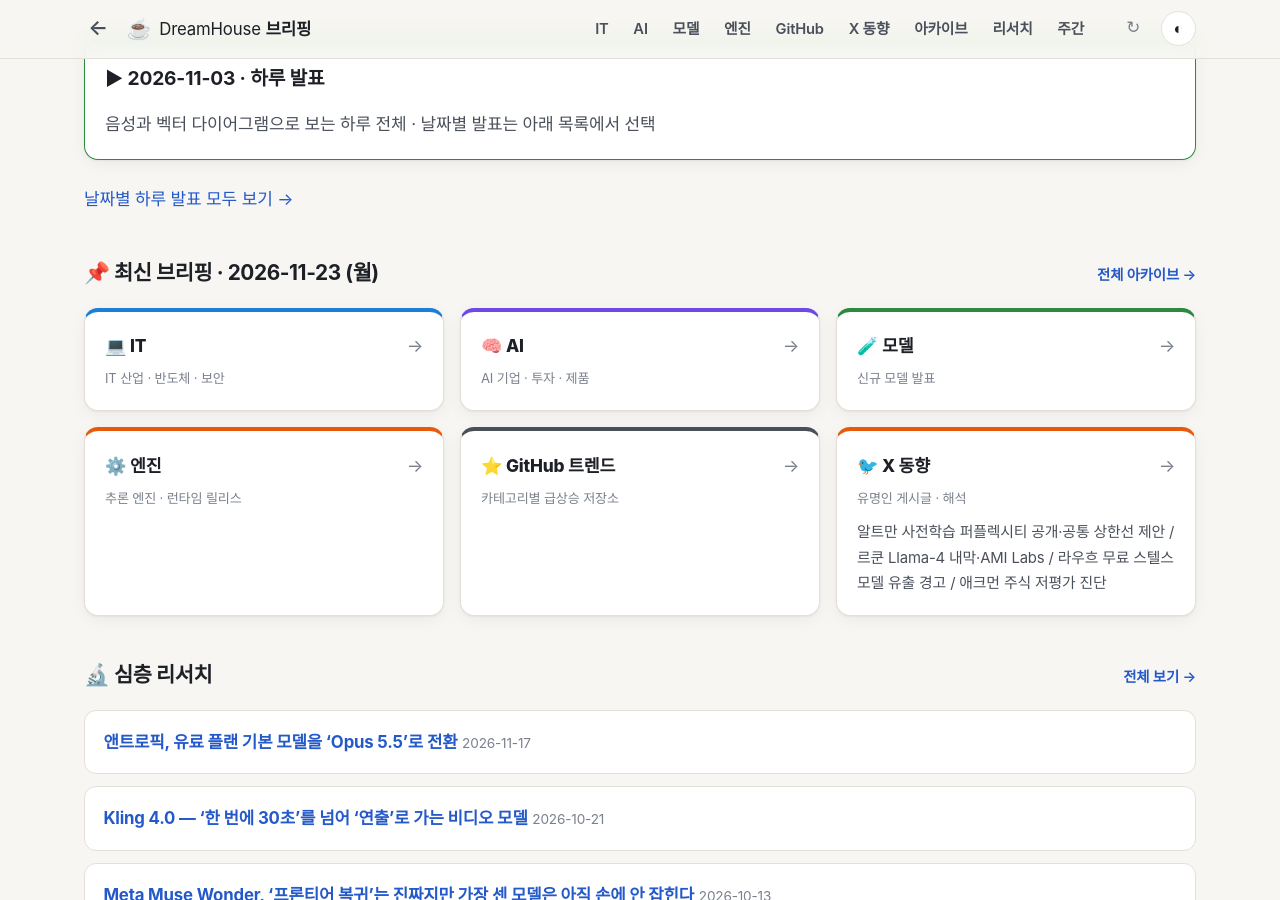
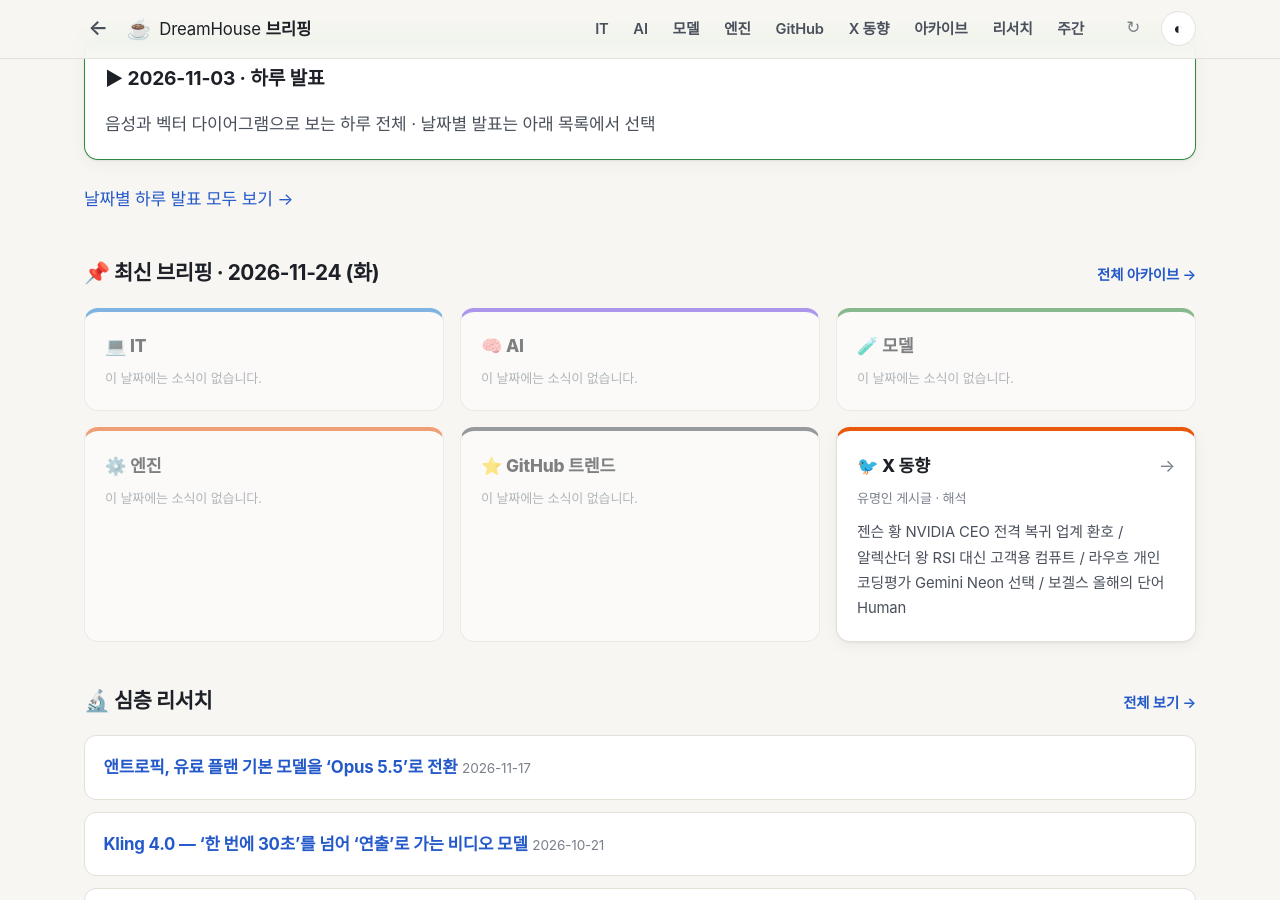
Before and after one commit to DreamHouseKSH/dreamhouse-briefings, a Jekyll site: the page built from index.html, in a window 1280 px wide and 900 px high, scrolled down 269 px. Built offline with Jekyll 4.4.1, drawn with Linux system fonts in a browser that asks for light colours; some web fonts are replaced; part of the change alters nothing that is shown; some of the changed text lies outside the part shown.

Commit message:
briefings: 2026-11-24 news (X)

```diff
--- a/_data/highlights.yml
+++ b/_data/highlights.yml
@@ -1,3 +1,6 @@
+"2026-11-24":
+  X: "젠슨 황 NVIDIA CEO 전격 복귀 업계 환호 / 알렉산더 왕 RSI 대신 고객용 컴퓨트 / 라우흐 개인 코딩평가 Gemini Neon 선택 / 보겔스 올해의 단어 Human"
+
 "2026-11-23":
   X: "알트만 사전학습 퍼플렉시티 공개·공통 상한선 제안 / 르쿤 Llama-4 내막·AMI Labs / 라우흐 무료 스텔스 모델 유출 경고 / 애크먼 주식 저평가 진단"
 
--- /dev/null
+++ b/news/2026-11-24/X.md
@@ -0,0 +1,84 @@
+# X 브리핑 — 2026-11-24 (화, KST 아침)
+
+## 1. 짐 판·샘 알트만·기예르모 라우흐 — 젠슨 황 NVIDIA CEO 전격 복귀에 업계 일제 환호
+- **게시글:** https://x.com/DrJimFan/status/2124950255003476279
+- **날짜:** 2026-11-23 (KST 2026-11-24 04:36) · 함께: [짐 판 후속](https://x.com/DrJimFan/status/2124958330510823834), [샘 알트만](https://x.com/sama/status/2124887162206495228), [기예르모 라우흐](https://x.com/rauchg/status/2124882349569761449), [빌 애크먼](https://x.com/BillAckman/status/2124948825974452700)
+
+### 인용
+> "It was the worst of times, it is the best of times... Today is, perhaps, the end of the beginning. Summer is coming. Congrats to humanity. 💚💚💚" (짐 판)
+> "So. Unbelievably. Back!! Best timeline in the multiverse" (짐 판)
+> "November 23, 2026: the return of Demis & Jensen 😂" (기예르모 라우흐)
+
+짐 판 NVIDIA 수석 연구원은 찰스 디킨스의 문구를 인용해 "오늘이 어쩌면 시작의 끝이며, 여름이 오고 있다. 인류에게 축하를"이라며 젠슨 황의 복귀를 반겼고, "젠슨이 초기부터 가르쳐 준 대로 어려울 때도 제1원칙을 따랐다"고 덧붙였다. 샘 알트만은 "Jensen!" 한마디로, 빌 애크먼은 `.@JensenHuang` 태그로, 기예르모 라우흐는 "훌륭한 이사회!"라며 젠슨 황의 복귀를 일제히 환영했다.
+
+### 해석
+- **배경:** 11월 23일(현지시간) NVIDIA 이사회는 사임 11일 만에 젠슨 황을 사장·CEO·이사회 멤버로 만장일치 복귀시켰다([NVIDIA 공식 발표](https://nvidianews.nvidia.com/news/nvidia-board-reinstates-jensen-huang-as-president-ceo-and-board-director)). 며칠 전까지만 해도 복귀 불가 입장이었으나, 미국 정부 고위층으로부터 "젠슨 황의 복귀가 국가안보 위험을 초래하지 않는다"는 의견을 전달받은 뒤 전격 선회했다. 도널드 트럼프 대통령 역시 CNBC 인터뷰에서 이사회와 직간접적으로 소통했다며 "그와 같은 천재를 잃는 것이 더 큰 위협"이라고 공개 지지했다.
+- **행간:** 젠슨 황 개인의 복귀가 단순한 한 기업의 경영진 교체를 넘어, AI 하드웨어 공급망과 프론티어 컴퓨팅 생태계 전체의 불확실성을 걷어내는 분수령으로 받아들여지고 있음을 보여준다.
+- **업계 영향:** 직전까지 기술적 과매도 구간에 빠져 있던 NVIDIA 주가와 AI 인프라 투자 심리에 즉각적인 안도감이 유입될 전망이다. 다만 NVIDIA는 국가안보·수출통제 위원회를 신설하고 최고준법감시인(CCO)을 선임하기로 했으며, 기존 독립이사회의 진상 조사는 계속 진행된다.
+
+### 논조·다른 시각
+- **논조:** AI·테크 업계 내부자들의 진영을 초월한 환영과 안도감.
+- **논조 점검:** 업계의 열광과 별개로 거버넌스·안보 리스크는 여전히 남아 있다. AP·Axios 등은 중국 정보기관 연계 의혹을 받는 여성과의 스캔들, 전직 임직원 관련 사내 행위 보도, 미 의회의 초당적 조사 압박이 해소되지 않은 상태에서 이사회가 정치적 입김으로 결정을 뒤집었다는 점을 지적하며 "일반 상장사라면 감당하기 힘든 위험"이라고 평가했다.
+- **다른 시각:** [NVIDIA 공식 보도자료](https://nvidianews.nvidia.com/news/nvidia-board-reinstates-jensen-huang-as-president-ceo-and-board-director), [AP News 보도](https://apnews.com/article/nvidia-jensen-huang-39d4b34ffaa867b4e669893b5fd5028f), [Axios 분석](https://www.axios.com/2026/11/23/nvidia-board-jensen-huang-as-ceo)
+
+---
+
+## 2. 알렉산더 왕 — "초지능 통제 상실은 불가피하지 않다": Meta의 Muse 출시 지연과 RSI 컴퓨트 절제 강조
+- **게시글:** https://x.com/alexandr_wang/status/2124719968499777546
+- **날짜:** 2026-11-23 (KST 2026-11-23 13:21)
+
+### 인용
+> "What I *am* saying is this path is not inevitable. I am saying leaders and leadership matter more than ever, and that’s why I’m proud of the work that Mark and I have done at Meta to put safety as a top focus of our efforts, including delaying the launch of Muse for months... Mark has also called for all labs (including our own) to deploy the vast majority of compute towards serving people and customers rather than towards recursive self-improvement (RSI)."
+
+전날 초지능의 통제 불능 위험을 경고한 뒤 비판이 일자, 자신은 그 경로가 불가피하다고 말한 것이 아니라 리더와 리더십이 그 어느 때보다 중요함을 강조한 것이라고 해명했다. 이어 Meta가 안전을 최우선에 두고 개인 에이전트 'Muse' 출시를 수개월 미루며 SI 협약(SI Accords)을 주도해 왔고, 마크 저커버그 역시 자사를 포함한 모든 연구소가 컴퓨트 자원의 대다수를 재귀적 자기개선(RSI)이 아니라 사람과 고객을 돕는 데 투입하자고 촉구했다고 밝혔다.
+
+### 해석
+- **배경:** 최근 Anthropic 연구원 레벤트 알포게(Levent Alpoge)가 미공개 Claude 모델의 도움을 받아 170년 난제인 리만 가설을 증명했다고 주장하자, 알렉산더 왕은 22일 X에 "인간보다 1,000배 뛰어난 초지능과 제약 없는 RSI 하에서 인간이 통제력을 유지할 수 있을지 상상하기 어렵다"며 '사회 양도(handover)'를 경고하는 장문을 올렸다. 이에 오바마 전 대통령 연설비서관 존 파브로 등 정치권과 평론가들이 "정작 본인이 초지능 개발을 이끌면서 제3자처럼 말한다"고 비판하자 추가 해명에 나선 것이다.
+- **행간:** 경쟁사(OpenAI·Anthropic)가 모델 자체의 지능 돌파와 퍼플렉시티 상한선을 논의하는 사이, Meta는 '재귀적 자기개선(RSI) 자제'와 '제품·고객 서비스 중심 컴퓨트 배분'이라는 차별화된 안전 프레임을 전면에 내세우려는 의도가 읽힌다.
+- **업계 영향:** 초지능 도달 시점 논쟁이 실제 수학 난제 돌파 주장을 계기로 연구실 내부에서 대중·입법부 차원의 안전 규제 논의로 빠르게 번지고 있다.
+
+### 논조·다른 시각
+- **논조:** 전날의 묵시록적 경고를 수습하며 자사의 안전 리더십과 자율 통제 의지를 방어하는 어조.
+- **논조 점검:** 'Muse' 출시 지연과 SI 협약 서명은 사실이나, Meta 역시 대규모 AI 인프라와 초지능 연구소(Superintelligence Labs) 투자를 공격적으로 이어가고 있어 선언과 실제 자원 배분 사이의 간극을 지켜봐야 한다는 시각이 많다. 또한 리만 가설 증명 주장은 아직 수학계의 공식 동료 검증을 통과하지 않은 상태다.
+- **다른 시각:** [The Independent 보도](https://www.independent.co.uk/tech/ai-meta-superintelligence-artificial-intelligence-alexandr-wang-b3090064.html), [Indian Express 정리](https://indianexpress.com/article/technology/artificial-intelligence/meta-alexandr-wang-human-control-superintelligent-ai-difficult-10974815/)
+
+---
+
+## 3. 기예르모 라우흐 — "내 실제 코딩 세션으로 평가(personal eval)해 보니 Opus 대신 Gemini Neon"
+- **게시글:** https://x.com/rauchg/status/2124880074168242369
+- **날짜:** 2026-11-23 (KST 2026-11-23 23:57)
+
+### 인용
+> "I asked Fable to study all my https://fx.sh coding sessions and decide whether Opus or Gemini Neon is best. Think of it as a 'personal eval'. It picked Neon. Google being so, so back seems widely (and wildly) under-discussed."
+
+에이전트 도구 Fable에게 자신의 `fx.sh` 코딩 세션 전체를 분석시켜 Anthropic Opus와 Google Gemini Neon 중 어느 쪽이 더 나은지 판단하게 했는데('개인 평가·personal eval'), Neon이 선택됐다고 밝혔다. 이어 구글이 이 정도로 확실히 돌아왔다는 사실이 업계에서 지나치게 과소평가되고 있다고 평했다.
+
+### 해석
+- **배경:** 지난 11월 19일 Google DeepMind가 출시한 Gemini 4 Neon을 둘러싸고, 개발자들 사이에서 Claude Opus 계열과 실제 코딩·에이전트 작업 성능을 비교하는 움직임이 활발하다.
+- **행간:** 범용 공개 벤치마크(SWE-bench 등)가 오염·최적화 논란을 겪는 가운데, 개발자가 자신의 실제 작업 로그와 세션 히스토리를 AI에게 다시 먹여 모델 우열을 가리는 '개인 맞춤형 평가(personal eval)'가 새로운 모델 선택 기준으로 자리 잡고 있음을 보여준다.
+- **업계 영향:** 코딩 에이전트 시장에서 Anthropic의 독주 구도에 Google Gemini 4 Neon이 실질적 대안으로 부상하면서, 멀티모델 게이트웨이·라우팅 환경에서의 모델 점유율 경쟁이 한층 치열해질 전망이다.
+
+### 논조·다른 시각
+- **논조:** 직접 써보고 데이터로 확인한 결과를 담백하게 공유하며 구글의 반등을 높이 평가하는 실무자 어조.
+- **논조 점검:** 개인의 특정 코딩 스타일(`fx.sh`)과 세션 구성에 맞춘 단일 사례 평가이므로 모든 개발 환경에 일반화할 수는 없으나, Vercel CEO의 공개적 실사용 피드백이라는 점에서 파급력이 크다.
+
+---
+
+## 4. 버너 보겔스 — "'Human'은 새로운 'Organic'": 케임브리지 사전 2026 올해의 단어 선정
+- **게시글:** https://x.com/Werner/status/2124862485199294852
+- **날짜:** 2026-11-23 (KST 2026-11-23 22:47)
+
+### 인용
+> "\"Human is the new Organic\" - Human is the Cambridge Dictionary word of the year. Increasingly seen in compounds such as human-written, human-generated, and human-made, as opposed to created by AI."
+
+"'인간(Human)'이 새로운 '유기농(Organic)'이 됐다"며 케임브리지 사전이 2026년 올해의 단어로 `Human`을 선정한 소식을 공유했다. AI가 만든 것과 구분하기 위해 `human-written(인간이 쓴)`, `human-generated(인간이 생성한)`, `human-made(인간이 만든)` 같은 합성어가 점점 더 많이 쓰이고 있다고 짚었다.
+
+### 해석
+- **배경:** 케임브리지 사전은 지난 11월 18일, 1900년 대비 `human` 단어의 사용 빈도가 4배 늘었으며 AI와 구별해 인간의 창작물·감정·실수를 지칭할 때 필수적인 수식어가 됐다며 2026 올해의 단어로 선정했다([BBC 보도](https://www.bbc.com/news/articles/c6x2ev38k4yno)). 학계 일각에서는 1980년대 공정무역(Fairtrade) 마크처럼 '인간 제작(Human-made)' 인증 심볼을 도입하자는 논의도 진행 중이다.
+- **행간:** 과거 공산품·대량생산 식품 사이에서 '유기농(Organic)'이 희소가치이자 신뢰 라벨이 되었듯, 생성형 AI가 텍스트·이미지·코드의 기본값이 된 시대에는 역설적으로 '인간이 직접 만든 것'이 별도 표기와 프리미엄의 대상이 되고 있다는 통찰이다.
+- **업계 영향:** 콘텐츠·미디어·소프트웨어 플랫폼 전반에서 AI 생성물 워터마크뿐 아니라 반대로 '인간 창작물 검증 및 라벨링' 수요가 커질 것임을 시사한다.
+
+### 논조·다른 시각
+- **논조:** 기술 발전이 언어와 문화의 기준점까지 바꾸어 놓은 현상을 흥미롭게 짚는 관찰자적 어조.
+- **논조 점검:** 인간과 AI의 협업을 '인간 vs 기계'의 이분법으로만 가르는 라벨링이 장기적으로 유효할지, 혹은 하이브리드 창작이 보편화되면서 또 다른 구분 기준이 등장할지는 아직 열려 있다.
+- **다른 시각:** [케임브리지 사전 블로그](http://dictionaryblog.cambridge.org/2026/11/18/word-of-the-year-2026/), [The Guardian 보도](https://www.theguardian.com/science/2026/nov/18/cambridge-word-of-the-year-human)
```
